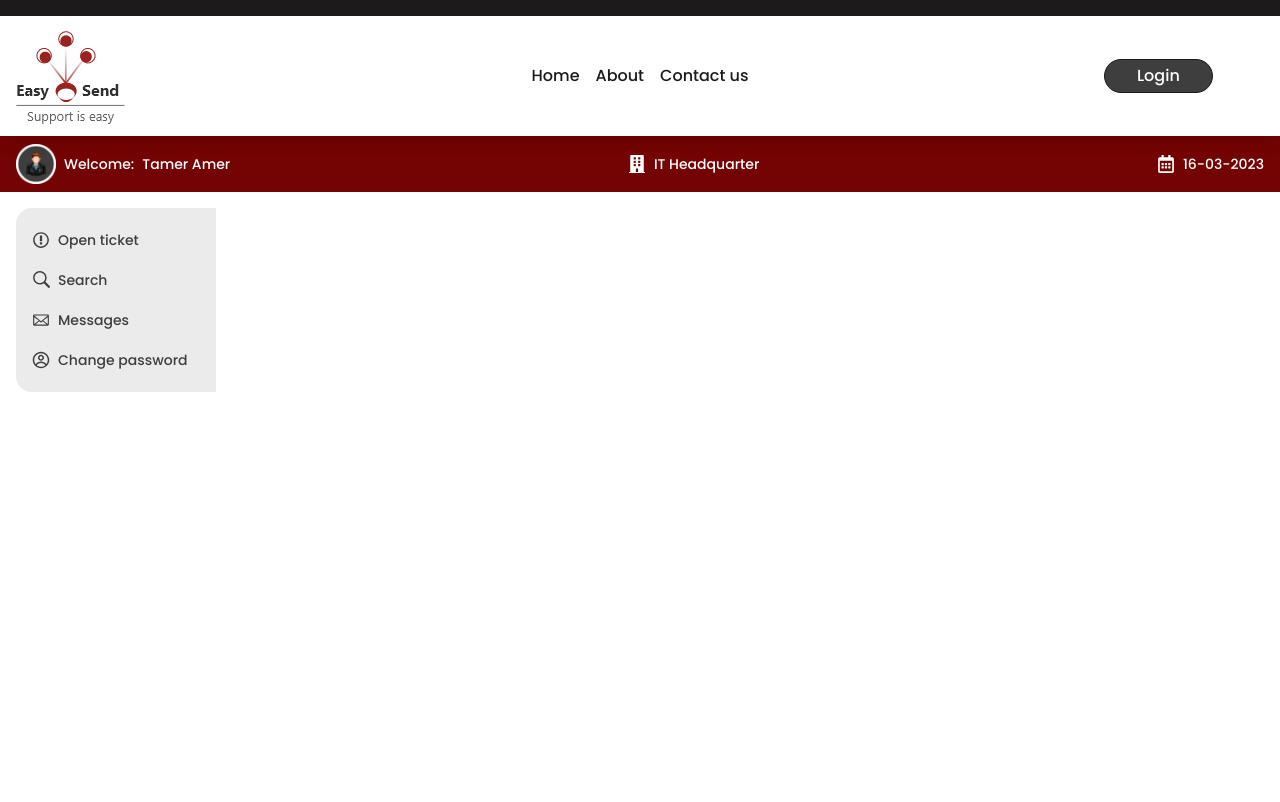
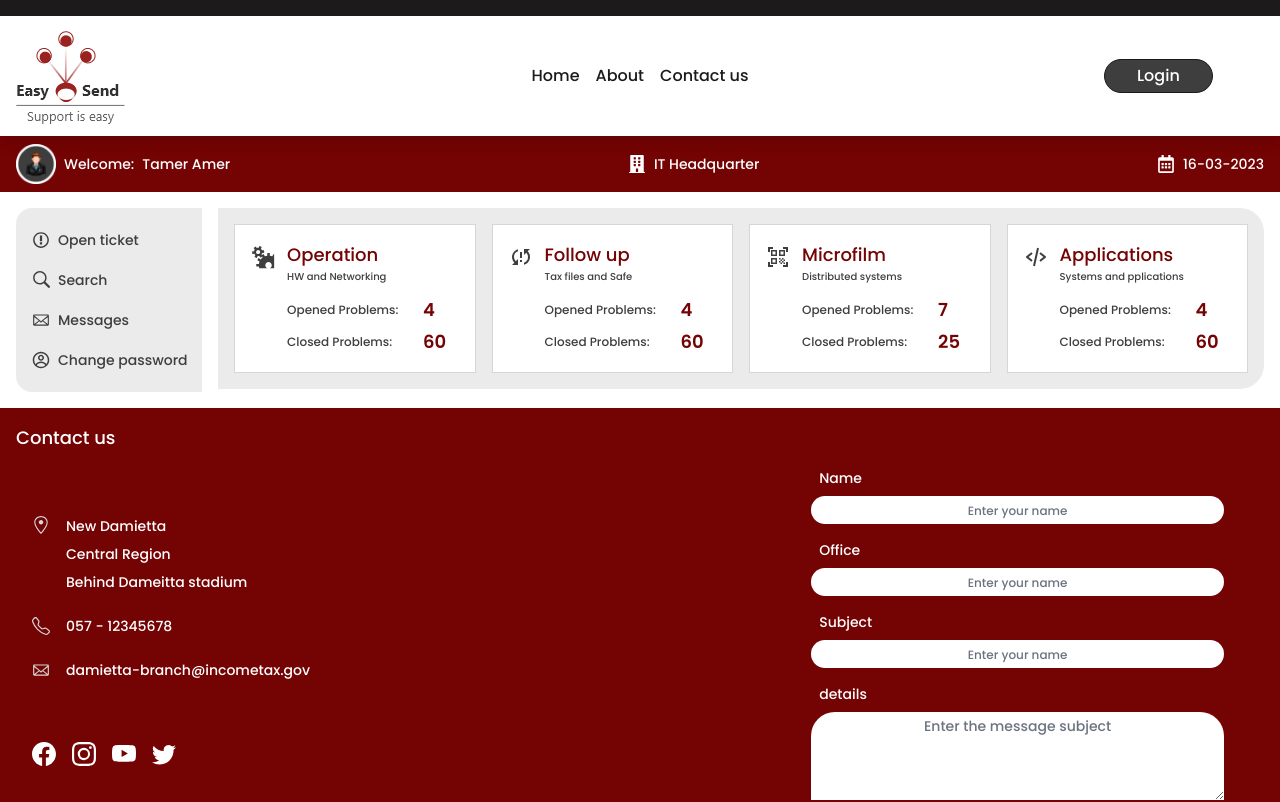
Before and after one commit to Tamer-E-Amer/Easy-Send-System, a React (Vite) app: page /dashboard in a window 1280 px wide. Shown: the top 802 px of the page. Built offline with nearby package versions, Linux system fonts and the light colour scheme.

Commit message:
Dashboard page:1-Problems statistics and ProblemsCout component 2- Refactoring getDepartmentData function to show problems data

```diff
--- a/src/components/index.js
+++ b/src/components/index.js
@@ -5,3 +5,4 @@ export { default as Department } from "./home/Department";
 export { default as Icon } from "./util/menuIcons/Icon";
 export { default as WelcomeBar } from "./util/dashboard/welcomeBar/WelcomeBar";
 export { default as DashbardNav } from "./util/dashboard/dashboardNav/DashboardNav";
+export { default as ProblemsCount } from "./util/dashboard/problemsCount/ProblemsCount";
--- a/src/components/util/dashboard/dashboardNav/DashboardNav.jsx
+++ b/src/components/util/dashboard/dashboardNav/DashboardNav.jsx
@@ -4,7 +4,7 @@ import { GoIssueOpened, GoSearch, GoMail } from "react-icons/go";
 import { CgProfile } from "react-icons/cg";
 const DashboardNav = () => {
   return (
-    <div className="py-4 pl-4 flex flex-col items-start w-[200px] bg-gray-light-100 space-y-2 rounded-l-2xl">
+    <div className="py-4 pl-4 flex flex-col items-start w-[220px] bg-gray-light-100 space-y-2 rounded-l-2xl">
       <div className="dashboard-nav-link">
         {/* icon */}
         <GoIssueOpened className="text-lg" />
--- /dev/null
+++ b/src/components/util/dashboard/problemsCount/ProblemsCount.jsx
@@ -0,0 +1,41 @@
+import React from "react";
+
+const ProblemsCount = ({ dept }) => {
+  return (
+    <div className="p-4 w-full bg-white flex flex-start justify-start border-[1px] border-title-gray space-x-3">
+      {/* Icon */}
+      <div className="text-2xl text-gray-light-200 pt-1">{dept.icon}</div>
+      {/* Data */}
+      <div className="flex flex-col items-start space-y-3">
+        {/* title */}
+        <div className="flex flex-col items-start">
+          <h1 className="text-lg text-red-dark font-semi ">{dept.title}</h1>
+          <h6 className="text-[10px] text-gray-light-200 ">
+            {dept.problemsCount.problemsAbout}
+          </h6>
+        </div>
+        {/* Problems Data */}
+        <div className="flex flex-col space-y-1">
+          <div className="w-full flex items-center space-x-2">
+            <h4 className="text-[12px] text-gray-light-200 w-32 ">
+              Opened Problems:
+            </h4>
+            <span className="text-lg text-red-dark font-semibold inline-block">
+              {dept.problemsCount.openProblems}
+            </span>
+          </div>
+          <div className="w-full flex items-center space-x-2">
+            <h4 className="text-[12px] text-gray-light-200 w-32">
+              Closed Problems:
+            </h4>
+            <span className="text-lg text-red-dark font-semibold inline-block">
+              {dept.problemsCount.closedProblems}
+            </span>
+          </div>
+        </div>
+      </div>
+    </div>
+  );
+};
+
+export default ProblemsCount;
--- a/src/data/layoutText.jsx
+++ b/src/data/layoutText.jsx
@@ -12,6 +12,11 @@ export const depData = [
     icon: <GiGears />,
     about:
       "Operation deparments id managed by Eng. Mostafa salem and respnsible for provide first level technical support for all remote offices and managements that are managed by Damietta branch. It solves the problems in Internal and external Network and programs.",
+    problemsCount: {
+      problemsAbout: "HW and Networking",
+      openProblems: 4,
+      closedProblems: 60,
+    },
   },
   {
     id: 2,
@@ -19,6 +24,11 @@ export const depData = [
     icon: <MdSyncProblem />,
     about:
       "Operation deparments id managed by Eng. Mostafa salem and respnsible for provide first level technical support for all remote offices and managements that are managed by Damietta branch. It solves the problems in Internal and external Network and programs.",
+    problemsCount: {
+      problemsAbout: "Tax files and Safe",
+      openProblems: 4,
+      closedProblems: 60,
+    },
   },
   {
     id: 3,
@@ -26,6 +36,11 @@ export const depData = [
     icon: <MdQrCodeScanner />,
     about:
       "Operation deparments id managed by Eng. Mostafa salem and respnsible for provide first level technical support for all remote offices and managements that are managed by Damietta branch. It solves the problems in Internal and external Network and programs.",
+    problemsCount: {
+      problemsAbout: "Distributed systems",
+      openProblems: 7,
+      closedProblems: 25,
+    },
   },
   {
     id: 4,
@@ -33,6 +48,11 @@ export const depData = [
     icon: <BiCodeAlt />,
     about:
       "Operation deparments id managed by Eng. Mostafa salem and respnsible for provide first level technical support for all remote offices and managements that are managed by Damietta branch. It solves the problems in Internal and external Network and programs.",
+    problemsCount: {
+      problemsAbout: "Systems and pplications",
+      openProblems: 4,
+      closedProblems: 60,
+    },
   },
   {
     id: 5,
--- a/src/functions/homFunctions.jsx
+++ b/src/functions/homFunctions.jsx
@@ -2,15 +2,25 @@
  * @description contains function that process data in home page
  */
 import { depData } from "../data/layoutText.jsx";
-import { Department, Icon } from "../components";
+import { Department, Icon, ProblemsCount } from "../components";
 
+/**
+ * @description this function is used to get the department data.It accept prameter string in order to return suitable jsx component
+ * @param {*} component
+ * @returns sjx component
+ * // component === "depComponent" ? return <Department/> component
+ * // component === "problemsCount"? return <ProblemsCount/> component
+ * // otherwise return <Icon/> component
+ */
 export const gteDepartmentData = (component) => {
   const dep = depData.map((el) => {
-    return component === "depComponent" ? (
-      el.about && <Department key={el.id} department={el} /> // Render only Departments with about data
-    ) : (
-      <Icon key={el.id} dep={el} />
-    );
+    if (component === "depComponent") {
+      return el.about && <Department key={el.id} department={el} />;
+    } else if (component === "problemsCount") {
+      return el.about && <ProblemsCount key={el.id} dept={el} />;
+    } else {
+      return <Icon key={el.id} dep={el} />;
+    }
   });
   return dep;
 };
--- a/src/pages/dashboard/Dashboard.jsx
+++ b/src/pages/dashboard/Dashboard.jsx
@@ -1,16 +1,24 @@
 import React from "react";
 // Components
 import { WelcomeBar, DashbardNav } from "../../components";
-
+import { gteDepartmentData } from "./../../functions/homFunctions.jsx";
 const Dashboard = () => {
+  const problemsCount = gteDepartmentData("problemsCount");
   return (
     <>
       {/* Welcome bar */}
       <WelcomeBar />
       {/* Dashboard body */}
-      <div className="container p-4 h-screen ">
+      <div className="container p-4  flex items-start space-x-4 ">
         {/* Left menu */}
         <DashbardNav />
+        {/* Dashboard data */}
+        <div className="w-full bg-gray-light-100 p-4 rounded-r-3xl">
+          {/* Departments Statistics */}
+          <div className="grid grid-cols-1 md:grid-cols-2 lg:grid-cols-4 gap-4">
+            {problemsCount}
+          </div>
+        </div>
       </div>
     </>
   );
```
